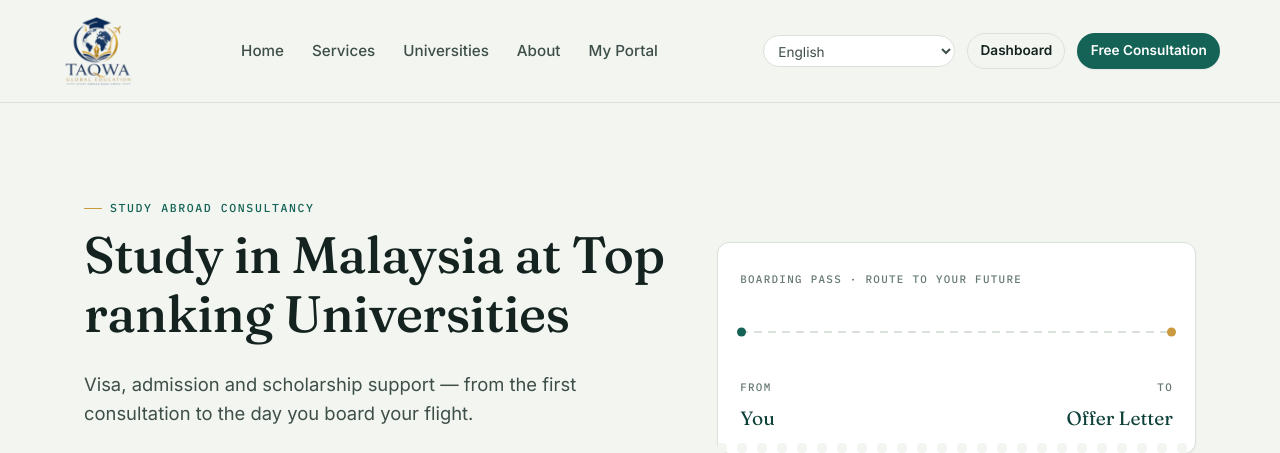
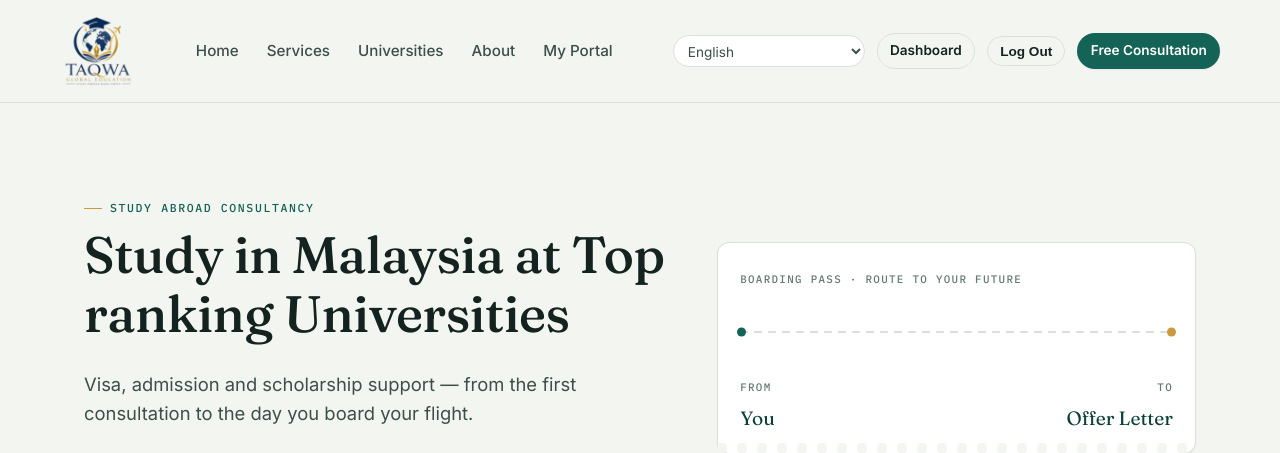
Before and after one commit to iceslice/taqwa, a Django app: page /en/ in a window 1280 px wide. Shown: the top 453 px of the page. Run offline with Django 5.2, Linux system fonts and the light colour scheme; the visitor is signed in with stand-in values (Sample User, id 1); data comes from the database, SQL or seed files in the repository; data that the repository does not hold is empty; some libraries are stand-ins or nearby versions.

Commit message:
Add logout button to nav

```diff
--- a/templates/partials/nav.html
+++ b/templates/partials/nav.html
@@ -19,10 +19,19 @@
         <div class="nav-actions">
             {% include "partials/language_switcher.html" %}
             {% if user.is_authenticated %}
+    <a href="{% url 'portal:dashboard' %}" class="btn btn-outline btn-sm">{% trans "Dashboard" %}</a>
+    <form action="{% url 'portal:logout' %}" method="post" style="display:inline;">
+        {% csrf_token %}
+        <button type="submit" class="btn btn-outline btn-sm">{% trans "Log Out" %}</button>
+    </form>
+{% else %}
+    <a href="{% url 'portal:login' %}" class="btn btn-outline btn-sm">{% trans "Student Login" %}</a>
+{% endif %}
+            <!-- {% if user.is_authenticated %}
                 <a href="{% url 'portal:dashboard' %}" class="btn btn-outline btn-sm">{% trans "Dashboard" %}</a>
             {% else %}
                 <a href="{% url 'portal:login' %}" class="btn btn-outline btn-sm">{% trans "Student Login" %}</a>
-            {% endif %}
+            {% endif %} -->
             <a href="{% url 'leads:capture' %}" class="btn btn-primary btn-sm">{% trans "Free Consultation" %}</a>
         </div>
     </div>
```
